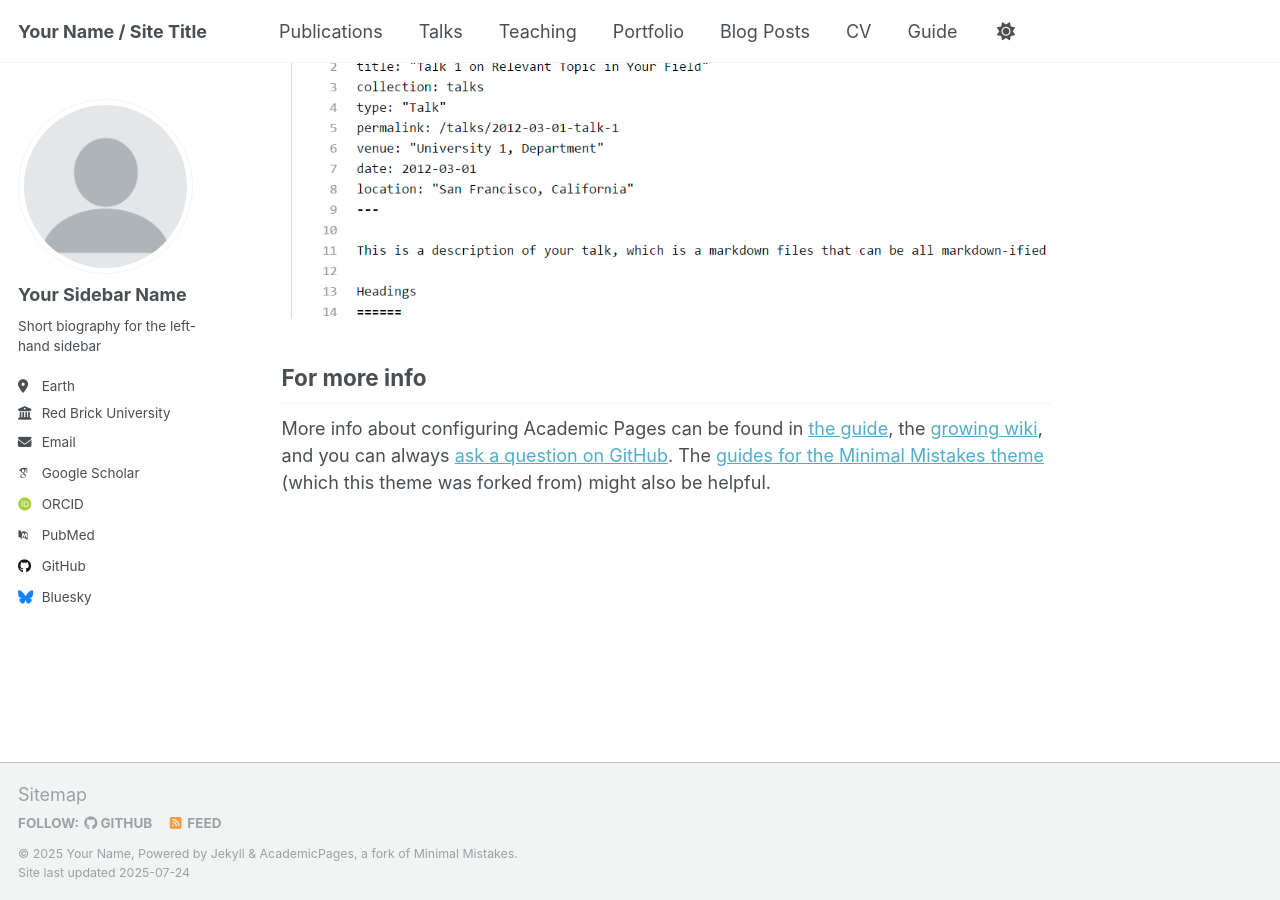
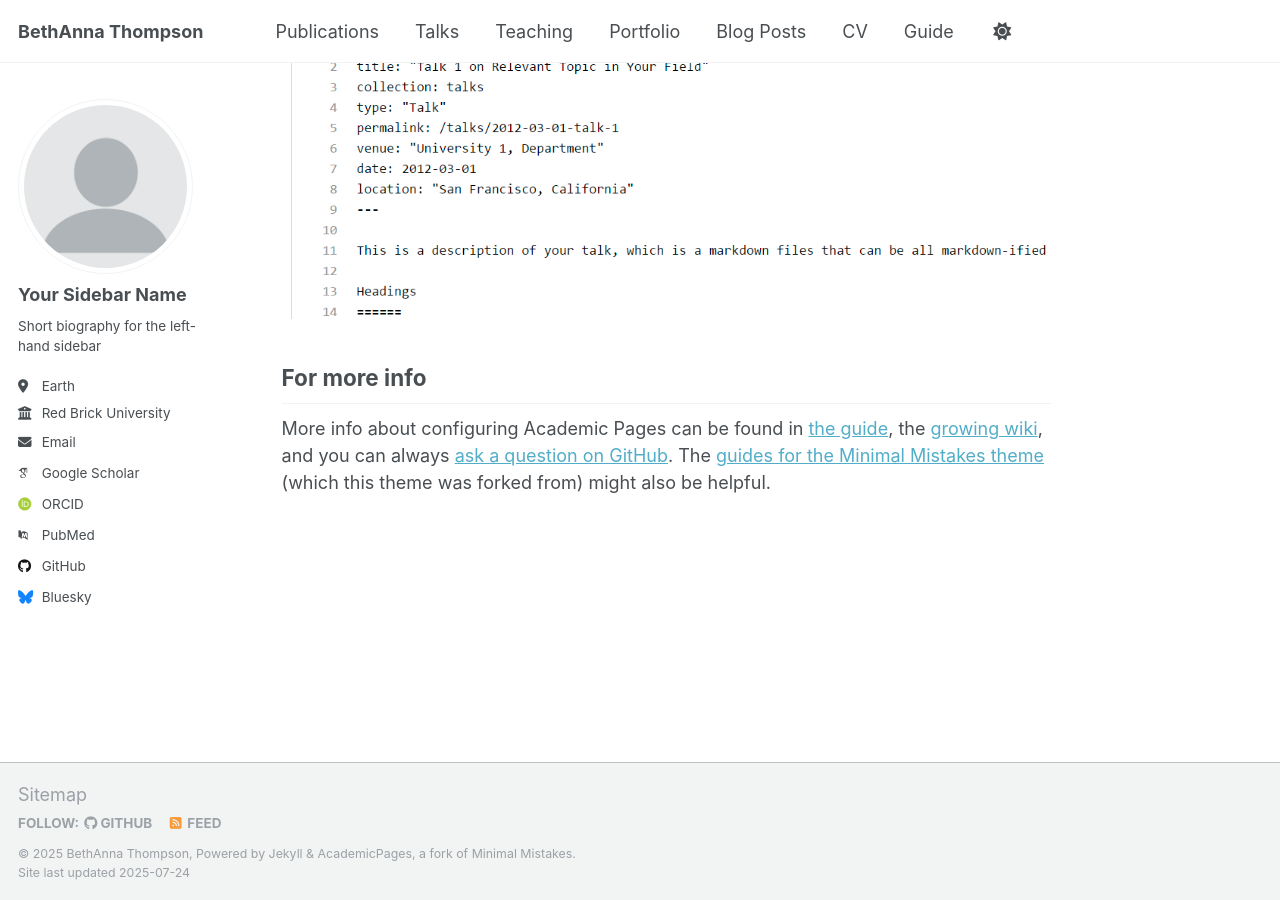
Before and after one commit to BethAnna/bethannathompson.github.io, a Jekyll site: the page built from _pages/about.md, in a window 1280 px wide and 900 px high, scrolled down 2880 px. Built offline with Jekyll 4.4.1, drawn with Linux system fonts in a browser that asks for light colours; some web fonts are replaced; a script that is not in the unit is left out.

Commit message:
Update _config.yml
Initial config test

```diff
--- a/_config.yml
+++ b/_config.yml
@@ -9,13 +9,13 @@
 # Basic Site Settings
 locale                   : "en-US"
 site_theme               : "default"
-title                    : "Your Name / Site Title"
+title                    : "BethAnna Thompson"
 title_separator          : "-"
-name                     : &name "Your Name"
+name                     : &name "BethAnna Thompson"
 description              : &description "personal description"
-url                      : https://academicpages.github.io # the base hostname & protocol for your site e.g. "https://[your GitHub username].github.io" or if you already have some other page hosted on Github then use "https://[your GitHub username].github.io/[Your Repo Name]"
+url                      : https://bethannathompson.github.io.github.io
 baseurl                  : "" # the subpath of your site, e.g. "/blog"
-repository               : "academicpages/academicpages.github.io"
+repository               : "BethAnna/bethannathompson.github.io"
 
 # Site Author - The following control what appear as part of the author content on the side bar.
 #               If a field is blank the icon and link will not appear, otherwise it will be shown.
```
